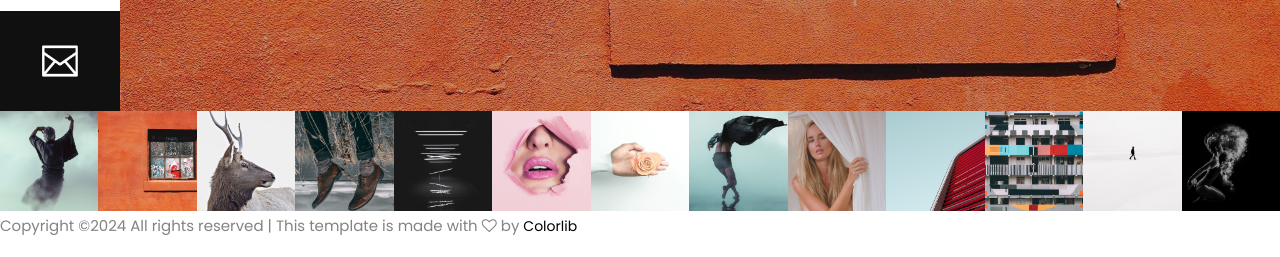
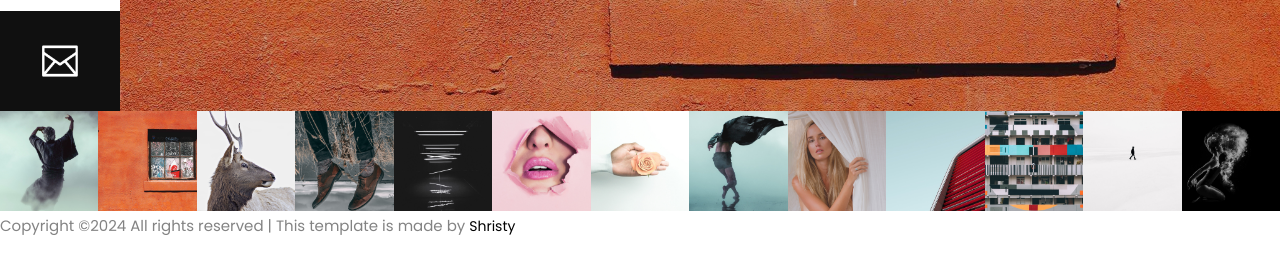
Before and after one commit to shristy0611/studio0611, a plain HTML site: page index.html in a window 1280 px wide. Shown: the part 589-846 px from the top of the page. Drawn offline with Linux system fonts and the light colour scheme.

Commit message:
Update index.html

```diff
--- a/index.html
+++ b/index.html
@@ -303,10 +303,7 @@
     </div>
     <!-- ***** Contact Area End ***** -->
 
-
-    <!-- Link back to Colorlib can't be removed. Template is licensed under CC BY 3.0. -->
-<p>Copyright &copy;<script>document.write(new Date().getFullYear());</script> All rights reserved | This template is made with <i class="fa fa-heart-o" aria-hidden="true"></i> by <a href="https://colorlib.com" target="_blank">Colorlib</a></p>
-<!-- Link back to Colorlib can't be removed. Template is licensed under CC BY 3.0. -->
+<p>Copyright &copy;<script>document.write(new Date().getFullYear());</script> All rights reserved | This template is made by <a href="https://shristyverse.site" target="_blank">Shristy</a></p>
 
     <!-- jQuery (Necessary for All JavaScript Plugins) -->
     <script src="js/jquery/jquery-2.2.4.min.js"></script>
```
